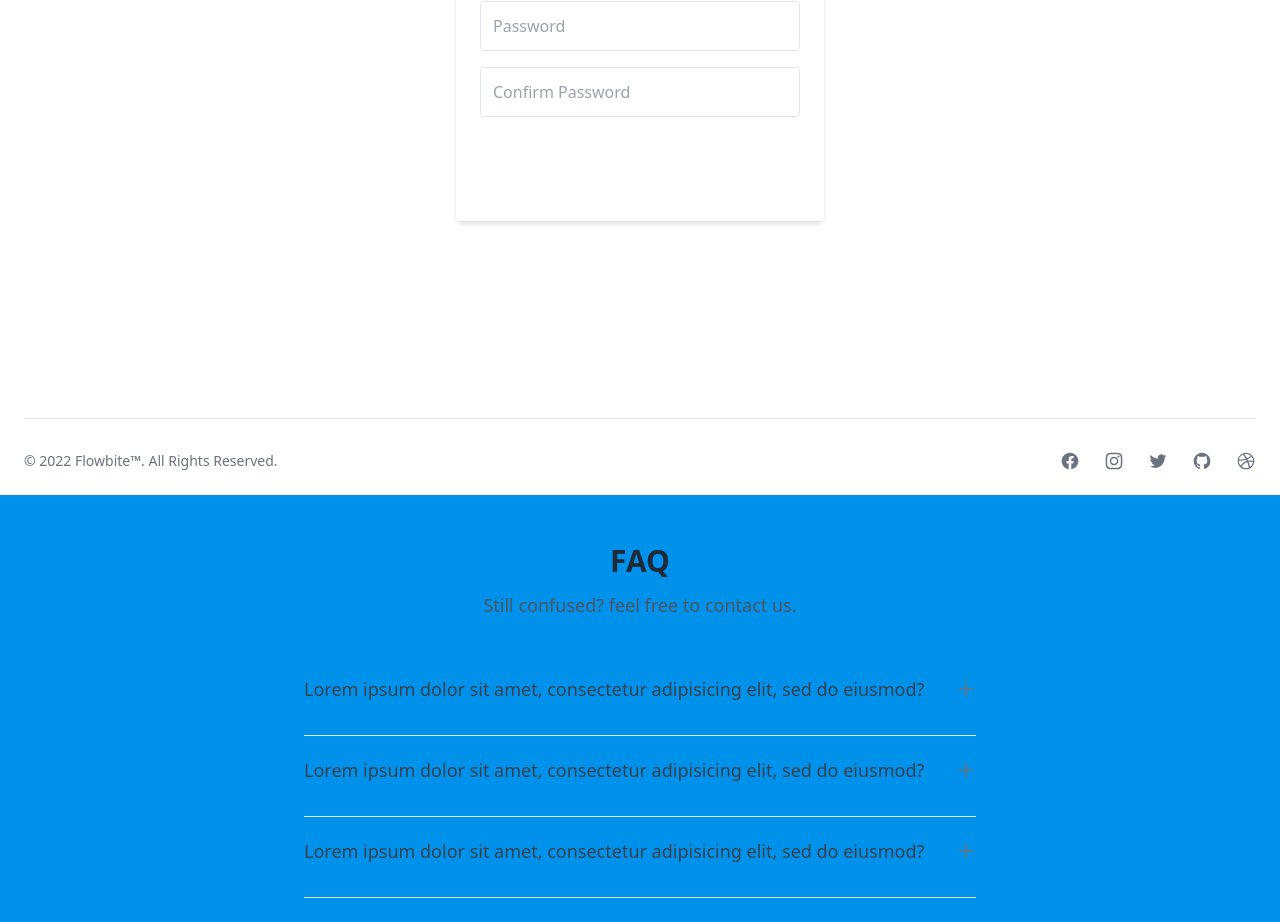
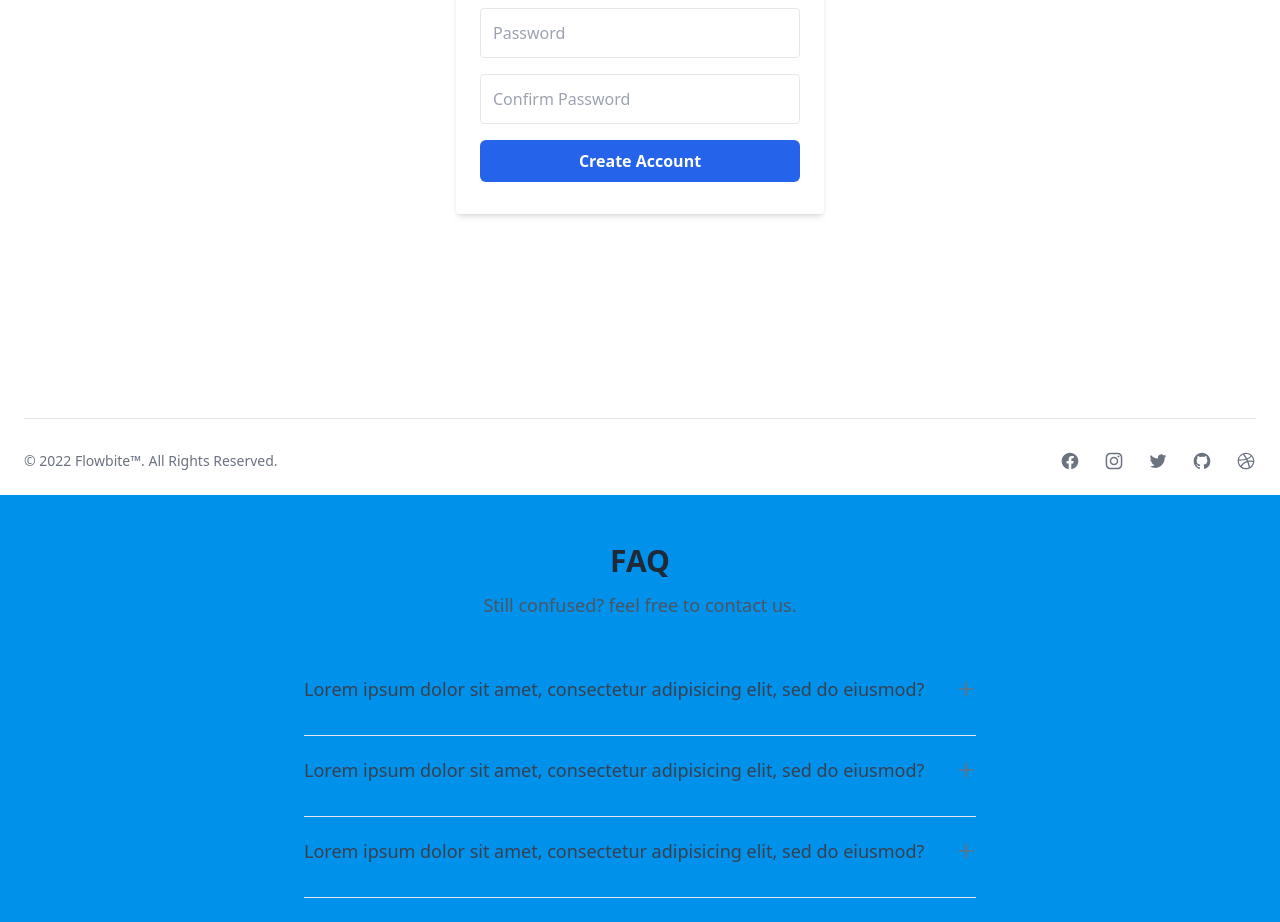
Before and after one commit to Hub-Mo-Amotek/E-commerce-webshop, a React (Create React App) app in the folder webshop-frontend/: page /SignUp in a window 1280 px wide. Shown: the part 926-1848 px from the top of the page. Built offline with nearby package versions, Linux system fonts and the light colour scheme; the HTML template or start-up script is replaced by a standard one.

Commit message:
fixed the button bug in the signup page

```diff
--- a/webshop-frontend/src/routes/SignUpPage.js
+++ b/webshop-frontend/src/routes/SignUpPage.js
@@ -68,7 +68,9 @@ const SignUpPage = () => {
                             onChange={handleChange} />
 
                         <button
-                            className="w-full text-center py-3 rounded bg-green text-white hover:bg-green-dark focus:outline-none my-1"
+                            className="w-full inline-flex items-center justify-center px-4 py-2 bg-blue-600 border border-transparent
+                            rounded-md font-semibold capitalize text-white hover:bg-blue-700 active:bg-blue-700 focus:outline-none
+                            focus:border-blue-700 focus:ring focus:ring-blue-200 disabled:opacity-25 transition"
                         >Create Account
                         </button>
 
```
